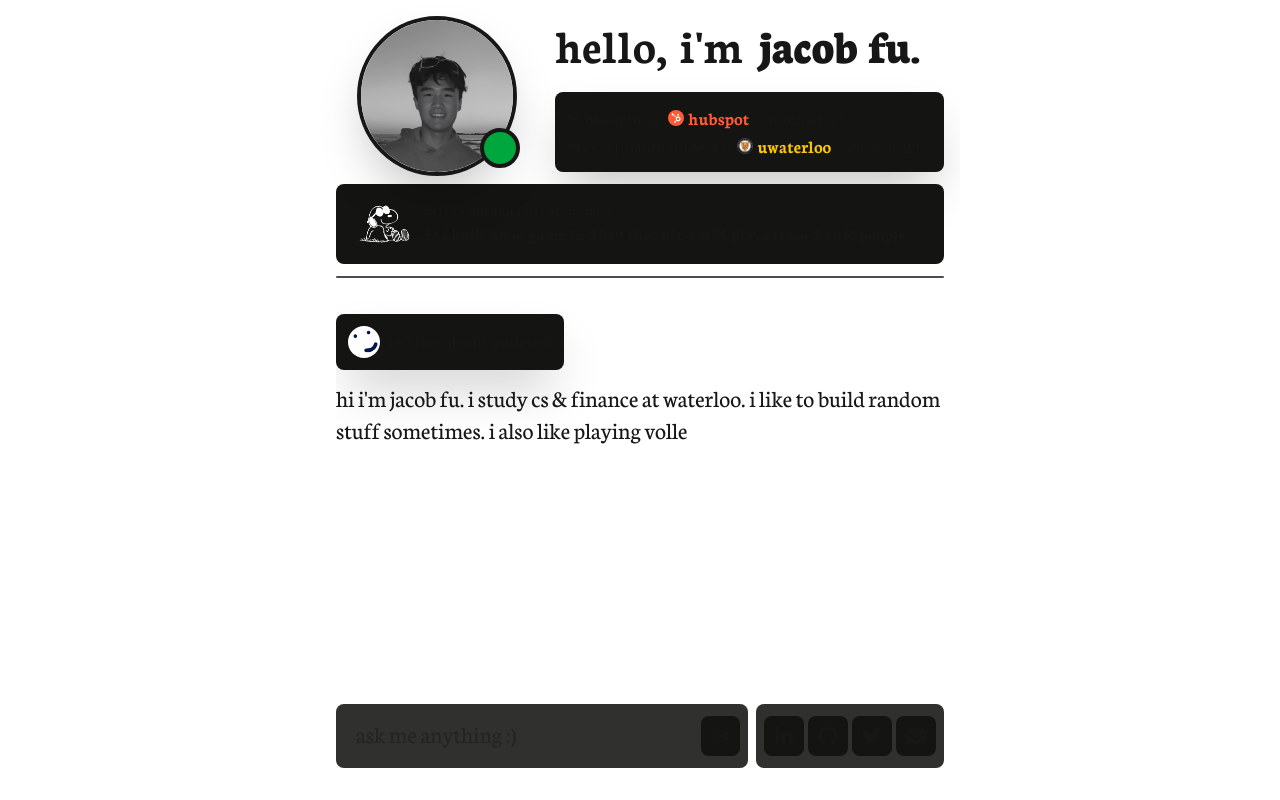
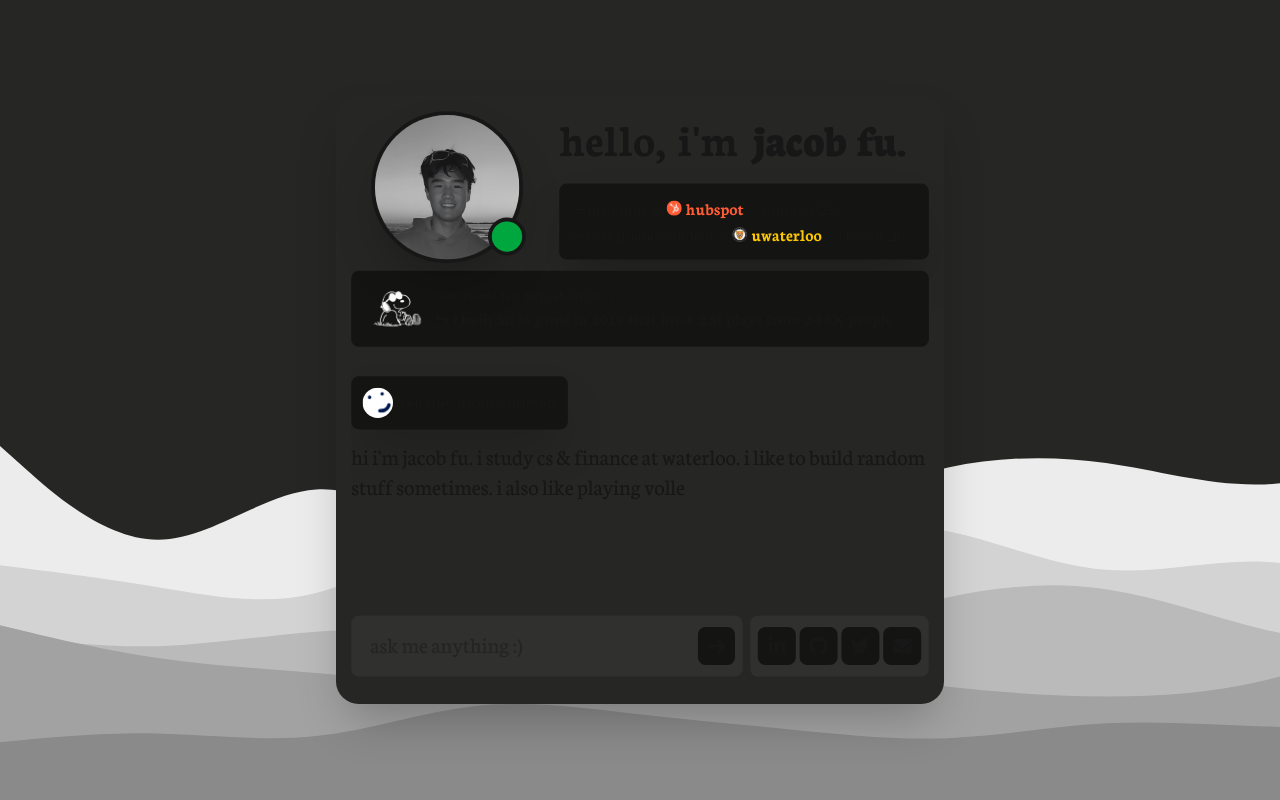
Before and after one commit to FuJacob/jacob, a Next.js app in the folder frontend/: page / in a window 1280 px wide. Built offline with nearby package versions, Linux system fonts and the light colour scheme.

Commit message:
adding background and animation zoom in

```diff
--- a/frontend/src/app/components/Chatbox.tsx
+++ b/frontend/src/app/components/Chatbox.tsx
@@ -34,7 +34,7 @@ const Chatbox = () => {
   }, []);
 
   return (
-    <div className="flex flex-col justify-left items-start w-full h-2/5 sm:h-3/5 gap-12 sm:text-2xl">
+    <div className="flex flex-col justify-left items-start w-full h-1/2 sm:h-1/2 gap-12 sm:text-2xl">
       <div className="overflow-y-auto space-y-8">
         {/* ===== INTRODUCTION SECTION ===== */}
 
--- a/frontend/src/app/components/Head.tsx
+++ b/frontend/src/app/components/Head.tsx
@@ -4,7 +4,7 @@ import Time from "./Time";
 import { motion } from "motion/react";
 const Head = () => {
   return (
-    <div className="text-lg flex flex-col w-full">
+    <div className="text-lg flex flex-col sm:h-4/10 w-full">
       <div className="flex justify-between items-center gap-4">
         <div className="relative flex justify-center items-center w-1/3">
           <motion.div
--- a/frontend/src/app/components/Messagebar.tsx
+++ b/frontend/src/app/components/Messagebar.tsx
@@ -46,7 +46,7 @@ const Messagebar = () => {
     setCurrMsg("");
   };
   return (
-    <div className="flex w-full gap-2 sm:mb-4 text-2xl">
+    <div className="flex w-full gap-2 sm:mb-4 text-2xl h-1/10">
       <motion.div
         initial={{ y: 100 }}
         animate={{ y: 0 }}
--- a/frontend/src/app/globals.css
+++ b/frontend/src/app/globals.css
@@ -18,7 +18,6 @@
 
 @media (prefers-color-scheme: dark) {
   :root {
-    --safe-height: 100dvh;
     --background: #262625;
     --foreground: #ededed;
   }
--- a/frontend/src/app/layout.tsx
+++ b/frontend/src/app/layout.tsx
@@ -28,6 +28,10 @@ export default function RootLayout({
     <html lang="en">
       <body
         className={`${noto_sans.variable} ${neuton.variable} antialiased max-w-screen-sm mx-auto max-h-[100dvh]`}
+        style={{
+          background: "url('bg.svg')",
+          backgroundSize: "cover"
+         }}
       >
         {children}
       </body>
--- a/frontend/src/app/page.tsx
+++ b/frontend/src/app/page.tsx
@@ -3,14 +3,27 @@ import Chatbox from "./components/Chatbox";
 import Head from "./components/Head";
 import Messagebar from "./components/Messagebar";
 import { MessageProvider } from "./MessageContext";
+import { motion } from "motion/react";
 export default function Home() {
   return (
-    <main className="h-screen overflow-y-auto p-4 flex flex-col items-center justify-end text-xl">
-      <MessageProvider>
-        <Head />
-        <Chatbox />
-        <Messagebar />
-      </MessageProvider>
-    </main>
+    <motion.div
+      className="flex justify-center items-center h-screen "
+      initial={{ scale: 0.95 }}
+      whileHover={{ scale: 1 }}
+      transition={{
+        type: "spring",
+        stiffness: 200,
+        mass: 0.3
+
+      }}
+    >
+      <div className="h-screen sm:h-4/5 w-full overflow-y-auto p-4 flex flex-col items-center justify-end text-xl bg-[#262624] shadow-2xl rounded-3xl">
+        <MessageProvider>
+          <Head />
+          <Chatbox />
+          <Messagebar />
+        </MessageProvider>
+      </div>
+    </motion.div>
   );
 }
```
Also changed, not shown: frontend/public/bg.svg (added).
